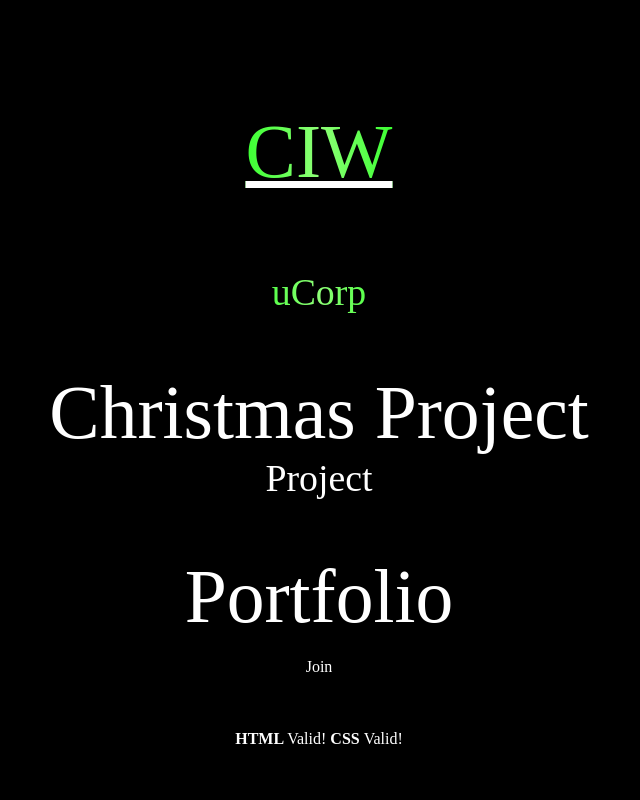
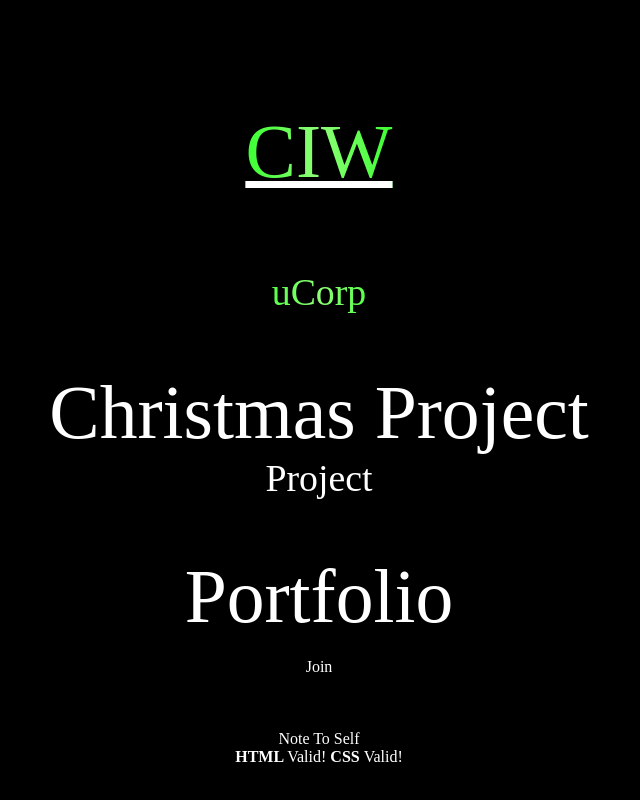
Before and after one commit to SidewardsBanana/Home, a plain HTML site: page index.html in a window 1280 px wide. Shown: the part 1589-2389 px from the top of the page, without its empty margins (321-961 px from the left). Drawn offline with Linux system fonts and the light colour scheme.

Commit message:
Added notetoself to website

```diff
--- a/index.html
+++ b/index.html
@@ -86,6 +86,10 @@
     </div>
     <br><br><br>
 
+    <div>
+        <a href="/HeadFirst/notetoself.html">Note To Self</a>
+    </div>
+
     <footer>
     <a href="http://validator.w3.org/check?uri=https://sidewardsbanana.github.io/Home/">
     <strong> HTML </strong> Valid! </a>
```
